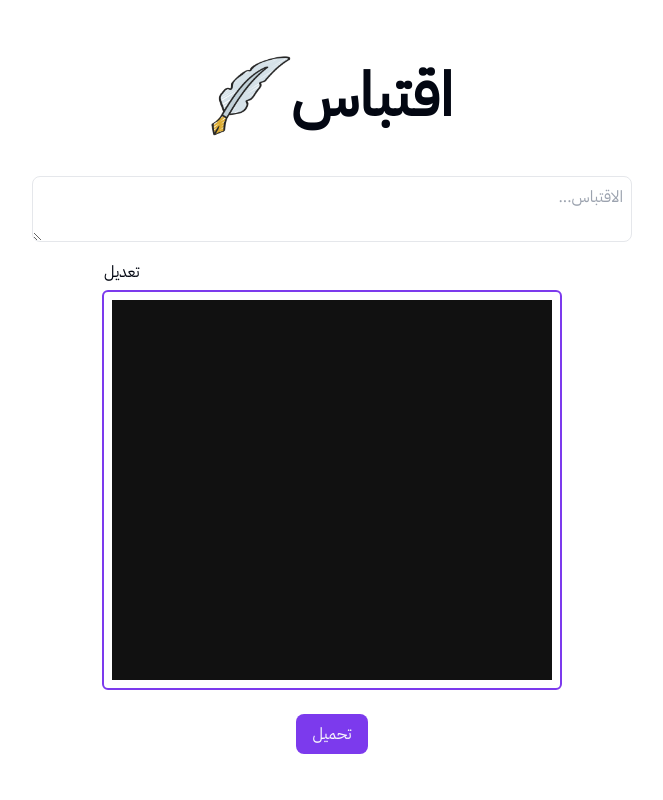
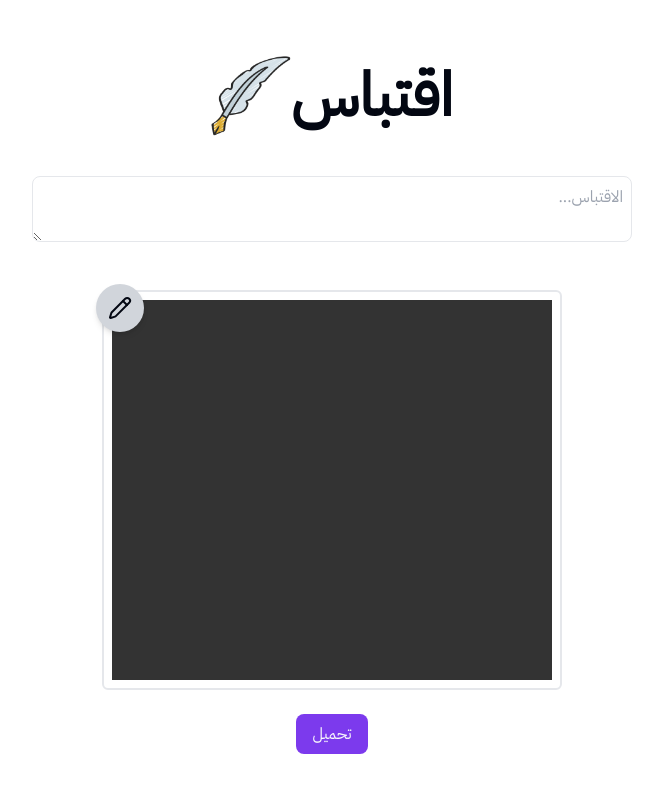
Before and after one commit to osama-mhmd/eqtibas, a Next.js app: page / in a window 1280 px wide. Shown: the top 800 px of the page, without its empty margins (308-971 px from the left). Built offline with nearby package versions, Linux system fonts and the light colour scheme.

Commit message:
chore/visuals-enhanced-icons

```diff
--- a/package.json
+++ b/package.json
@@ -12,6 +12,7 @@
     "@reduxjs/toolkit": "^2.2.6",
     "clsx": "^2.1.1",
     "html2canvas": "^1.4.1",
+    "lucide-react": "^0.416.0",
     "next": "14.2.5",
     "react": "^18",
     "react-dom": "^18",
--- a/src/app/globals.css
+++ b/src/app/globals.css
@@ -92,5 +92,5 @@ button:hover {
   cursor: pointer;
 }
 .default-background {
-  background-color: #111;
+  background-color: #333;
 }
--- a/src/app/page.tsx
+++ b/src/app/page.tsx
@@ -9,6 +9,7 @@ import { useRef, useState } from "react";
 import Edit from "@/components/edit";
 import NewCanvas from "@/components/new-canvas";
 import Image from "next/image";
+import { Pencil } from "lucide-react";
 
 export default function Home() {
   const canvasRef = useRef(null);
@@ -46,13 +47,13 @@ export default function Home() {
             />
           </div>
           <div className="flex flex-col justify-center items-center m-12 gap-6">
-            <div className="p-2 rounded-md border-2 border-[hsl(var(--primary))] relative">
+            <div className="p-2 rounded-md border-2 relative">
               <NewCanvas ref={canvasRef} />
               <span
-                className="absolute -top-8 left-0 cursor-pointer"
+                className="absolute -top-2 -left-2 rounded-full p-3 bg-gray-300 shadow-md cursor-pointer"
                 onClick={() => isEditingOrNot(true)}
               >
-                تعديل
+                <Pencil />
               </span>
             </div>
 
--- a/src/components/edit.tsx
+++ b/src/components/edit.tsx
@@ -4,6 +4,7 @@ import { useDispatch } from "react-redux";
 import { changeBackground, changeTheme } from "@/redux/slices/canvas-slice";
 import NewCanvas from "./new-canvas";
 import Image from "next/image";
+import { X } from "lucide-react";
 
 const backgrounds = ["bg-blue-600", "bg-red-600", "bg-gray-800"];
 
@@ -15,8 +16,11 @@ export default function Edit({ closePanel }: { closePanel: any }) {
       <div className="container absolute top-0 p-6 bg-white mx-auto sm:mt-8 sm:rounded-md z-10 shadow-gray-600">
         {/* Header */}
         <div className="flex justify-end">
-          <span onClick={closePanel} className="cursor-pointer text-blue-700">
-            إغلاق
+          <span
+            onClick={closePanel}
+            className="cursor-pointer rounded-full hover:bg-gray-200 p-2 bg-gray-100 transition"
+          >
+            <X />
           </span>
         </div>
         <NewCanvas className="rounded-md mx-auto my-8" />
```
Also changed, not shown: 1 other file (tests, documents, lock files or other folders).
